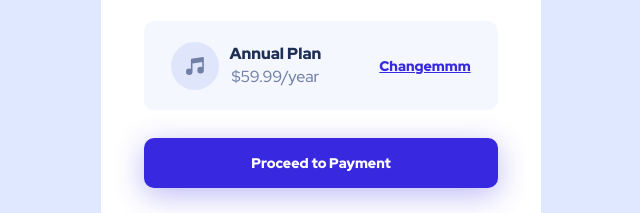
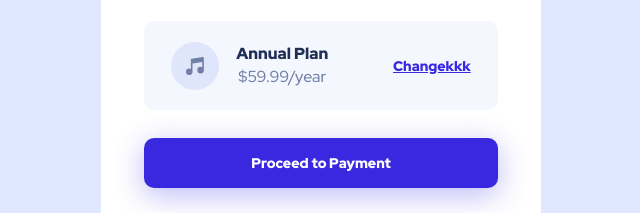
Before and after one commit to PakoDev63/Frontend-Mentor-Challenge-No.-1, a plain HTML site: page index.html in a window 1280 px wide. Shown: the part 454-667 px from the top of the page, 319-959 px from the left. Drawn offline with Linux system fonts and the light colour scheme.

Commit message:
Update index.html

```diff
--- a/index.html
+++ b/index.html
@@ -211,7 +211,7 @@
           <h4>Annual Plan</h4>
           <span>$59.99/year</span>
         </div>
-        <a href="#" class="changebtn">Changemmm</a>
+        <a href="#" class="changebtn">Changekkk</a>
       </div>
       <a id="paymentbtn" href="#">Proceed to Payment</a>
       <a href="#" id="cancelorderbtn">Cancel Order</a>
```
